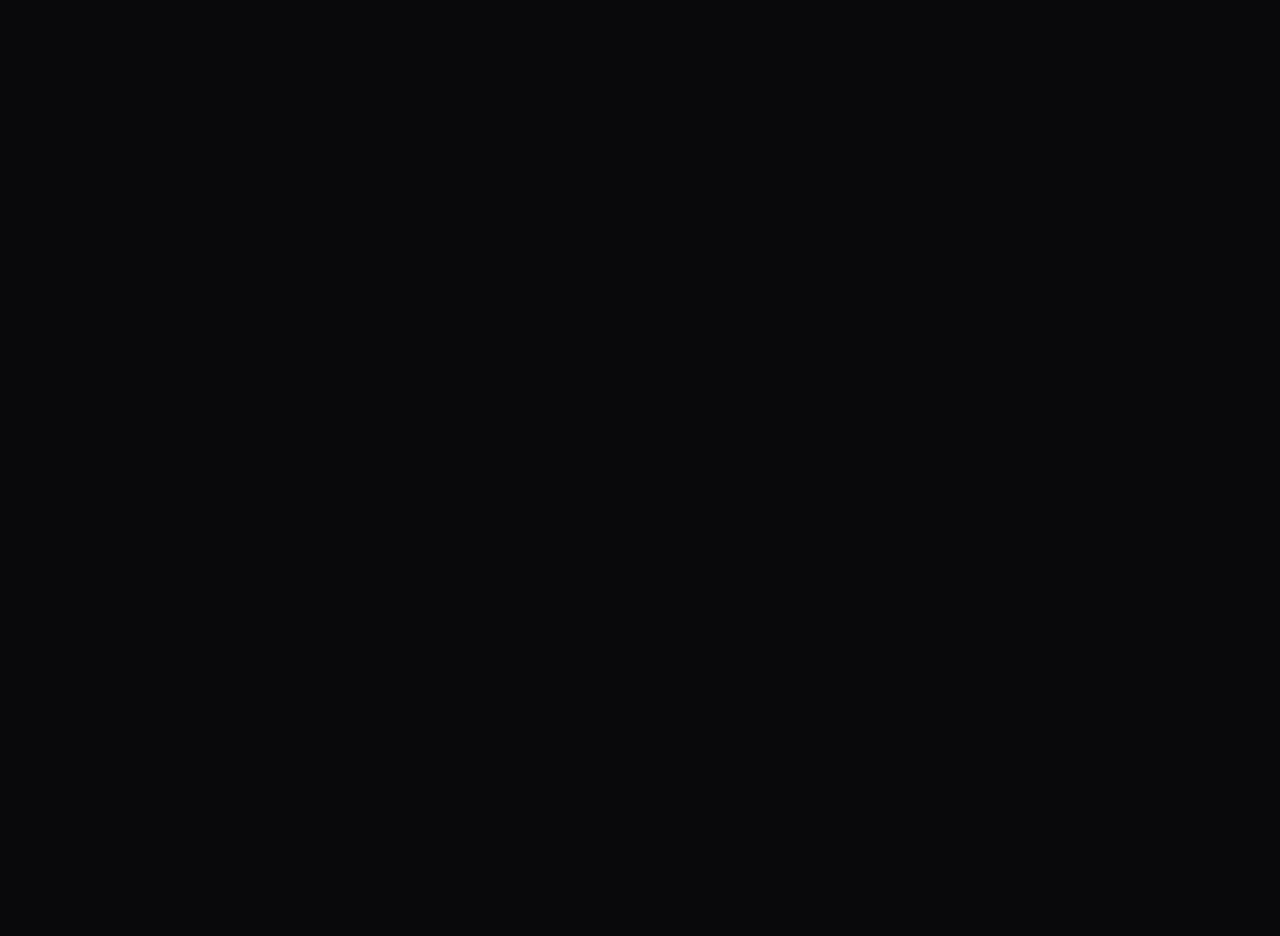
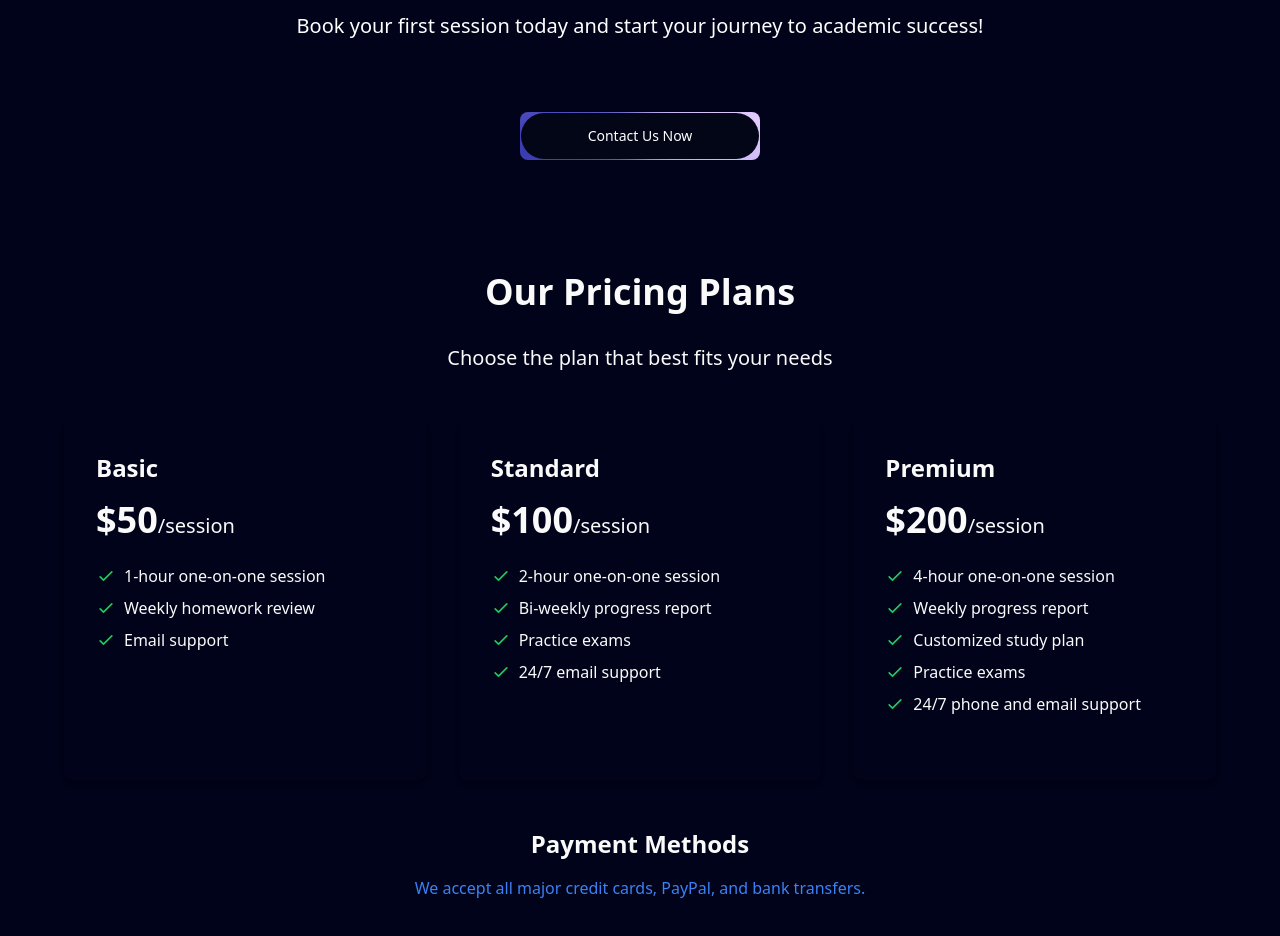
Before and after one commit to lekakenycollins8/TutorsHub, a Next.js app in the folder frontend/tutorshub/: page / in a window 1280 px wide. Shown: the part 1820-2756 px from the top of the page. Before the commit the page ends 1644 px from the top, so only its background shows below. Built offline with nearby package versions, Linux system fonts and the light colour scheme.

Commit message:
Added pricing page and call to action button for contacts

```diff
--- a/frontend/tutorshub/app/page.tsx
+++ b/frontend/tutorshub/app/page.tsx
@@ -1,6 +1,7 @@
 import Hero from "@/components/Hero";
 import Grid from "@/components/Grid";
 import { FloatingNav } from "@/components/ui/FloatingNavBar";
+import PricingPage from "@/components/Pricing";
 import { FaHome } from "react-icons/fa";
 
 export default function Home() {
@@ -12,6 +13,7 @@ export default function Home() {
         ]} />
         <Hero />
         <Grid />
+        <PricingPage />
       </div>
     </main>
   );
--- a/frontend/tutorshub/components/Grid.tsx
+++ b/frontend/tutorshub/components/Grid.tsx
@@ -1,9 +1,13 @@
 import { BentoGrid, BentoGridItem } from './ui/BentoGrid';
 import { gridItems } from '@/data/index';
+import MagicButton from './ui/MagicButton';
 
 const Grid = () => {
     return (
         <section id="about">
+            <h1 className="text-4xl font-bold text-center mb-8 text-gray-800 dark:text-white">
+                Our Subjects
+            </h1>
                 <BentoGrid>
                         {gridItems.map((item) => (
                                 <BentoGridItem
@@ -12,16 +16,24 @@ const Grid = () => {
                                     description={item.description}
                                     topics={item.topics}
                                     levels={item.levels}
-                                    className={item.className}
-                                    img={item.img}
-                                    // imgClassName={item.imgClassName}
-                                    // titleClassName={item.titleClassName}
-                                    // spareImg={item.spareImg}
                                 />
                         ))}
                 </BentoGrid>
+                {/* Call to Action */}
+                <section className="py-16 bg-purple-600 text-white">
+                    <div className="container mx-auto px-6 text-center">
+                        <h2 className="text-3xl font-bold mb-4">Ready to Excel?</h2>
+                            <p className="text-xl mb-8">Book your first session today and start your journey to academic success!</p>
+                            <a href="#contact">
+                                <MagicButton
+                                    title="Contact Us Now"
+                                />
+                            </a>
+        </div>
+            </section>
         </section>
-    )
+
+    );
 }
 
 export default Grid
--- /dev/null
+++ b/frontend/tutorshub/components/Pricing.tsx
@@ -0,0 +1,36 @@
+import { pricingPlans } from "@/data/index"
+
+export default function PricingPage() {
+  return (
+    <div className="min-h-screen py-12 bg-black-100">
+      <div className="container mx-auto px-6">
+        <h1 className="text-4xl font-bold text-center mb-8">Our Pricing Plans</h1>
+        <p className="text-xl text-center text-white-600 mb-12">Choose the plan that best fits your needs</p>
+
+        <div className="grid grid-cols-1 md:grid-cols-3 gap-8">
+          {pricingPlans.map((plan) => (
+            <div key={plan.name} className="bg-purple-200 rounded-lg shadow-md p-8">
+              <h2 className="text-2xl font-bold mb-4">{plan.name}</h2>
+              <p className="text-4xl font-bold mb-6">${plan.price}<span className="text-xl font-normal">/session</span></p>
+              <ul className="mb-8">
+                {plan.features.map((feature) => (
+                  <li key={feature} className="mb-2 flex items-center">
+                    <svg className="w-5 h-5 mr-2 text-green-500" fill="none" stroke="currentColor" viewBox="0 0 24 24" xmlns="http://www.w3.org/2000/svg">
+                      <path strokeLinecap="round" strokeLinejoin="round" strokeWidth="2" d="M5 13l4 4L19 7"></path>
+                    </svg>
+                    {feature}
+                  </li>
+                ))}
+              </ul>
+            </div>
+          ))}
+        </div>
+
+        <div className="mt-12 text-center">
+          <h2 className="text-2xl font-bold mb-4">Payment Methods</h2>
+          <p className="text-blue-500">We accept all major credit cards, PayPal, and bank transfers.</p>
+        </div>
+      </div>
+    </div>
+  )
+}
--- a/frontend/tutorshub/data/index.ts
+++ b/frontend/tutorshub/data/index.ts
@@ -28,3 +28,21 @@ export const gridItems = [
             img: '/accounting.svg',
         }
     ]
+
+    export const pricingPlans = [
+        {
+          name: 'Basic',
+          price: 50,
+          features: ['1-hour one-on-one session', 'Weekly homework review', 'Email support'],
+        },
+        {
+          name: 'Standard',
+          price: 100,
+          features: ['2-hour one-on-one session', 'Bi-weekly progress report', 'Practice exams', '24/7 email support'],
+        },
+        {
+          name: 'Premium',
+          price: 200,
+          features: ['4-hour one-on-one session', 'Weekly progress report', 'Customized study plan', 'Practice exams', '24/7 phone and email support'],
+        },
+      ]
--- a/frontend/tutorshub/package.json
+++ b/frontend/tutorshub/package.json
@@ -9,6 +9,8 @@
     "lint": "next lint"
   },
   "dependencies": {
+    "@react-three/drei": "^9.117.3",
+    "@react-three/fiber": "^8.17.10",
     "clsx": "^2.1.1",
     "framer-motion": "^11.11.17",
     "mini-svg-data-uri": "^1.4.4",
@@ -18,7 +20,9 @@
     "react-dom": "19.0.0-rc-66855b96-20241106",
     "react-icons": "^5.3.0",
     "tailwind-merge": "^2.5.4",
-    "tailwindcss-animate": "^1.0.7"
+    "tailwindcss-animate": "^1.0.7",
+    "three": "^0.170.0",
+    "three-globe": "^2.35.2"
   },
   "devDependencies": {
     "@types/node": "^20",
```
Also changed, not shown: 1 other file (tests, documents, lock files or other folders).
